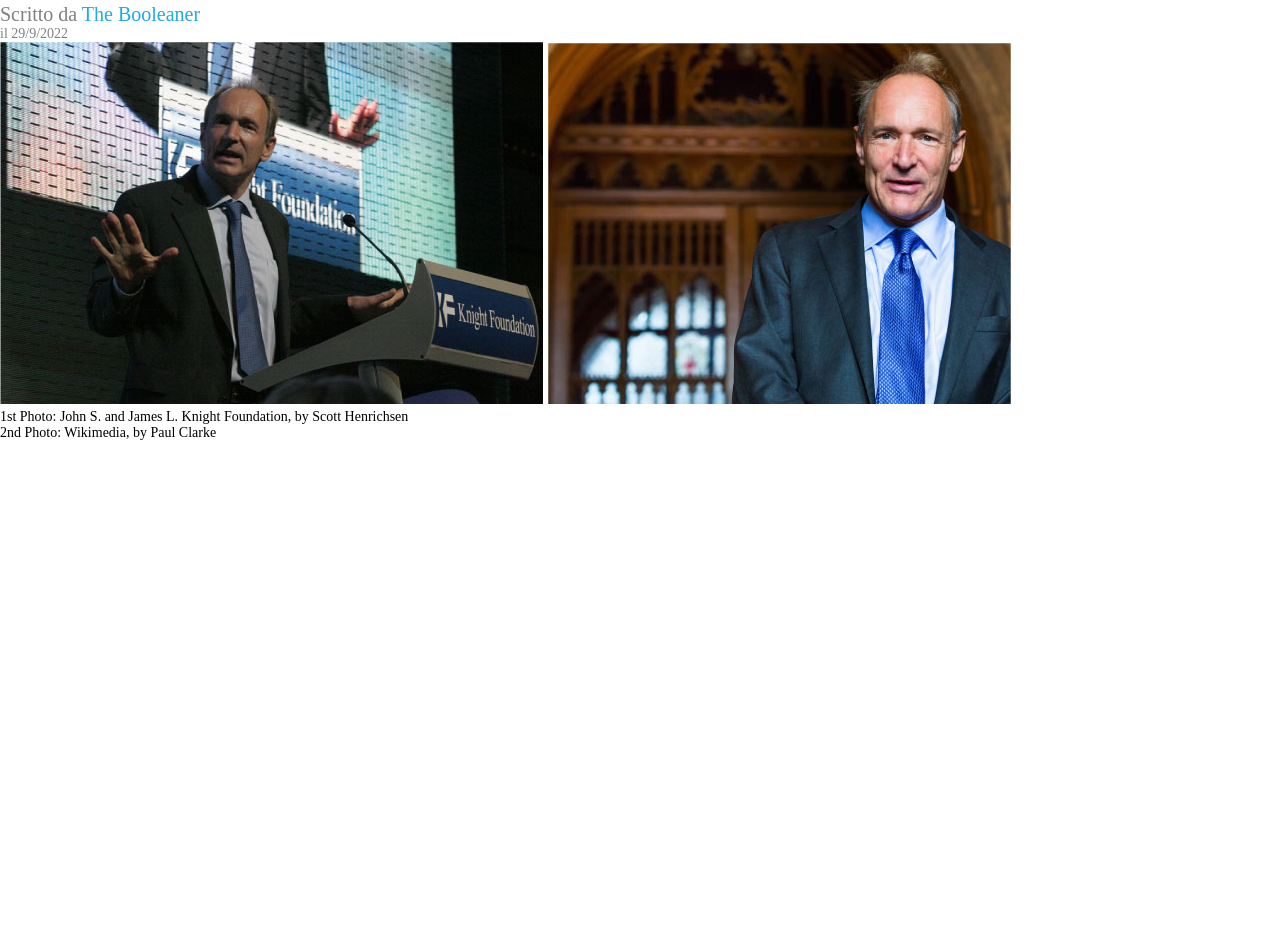
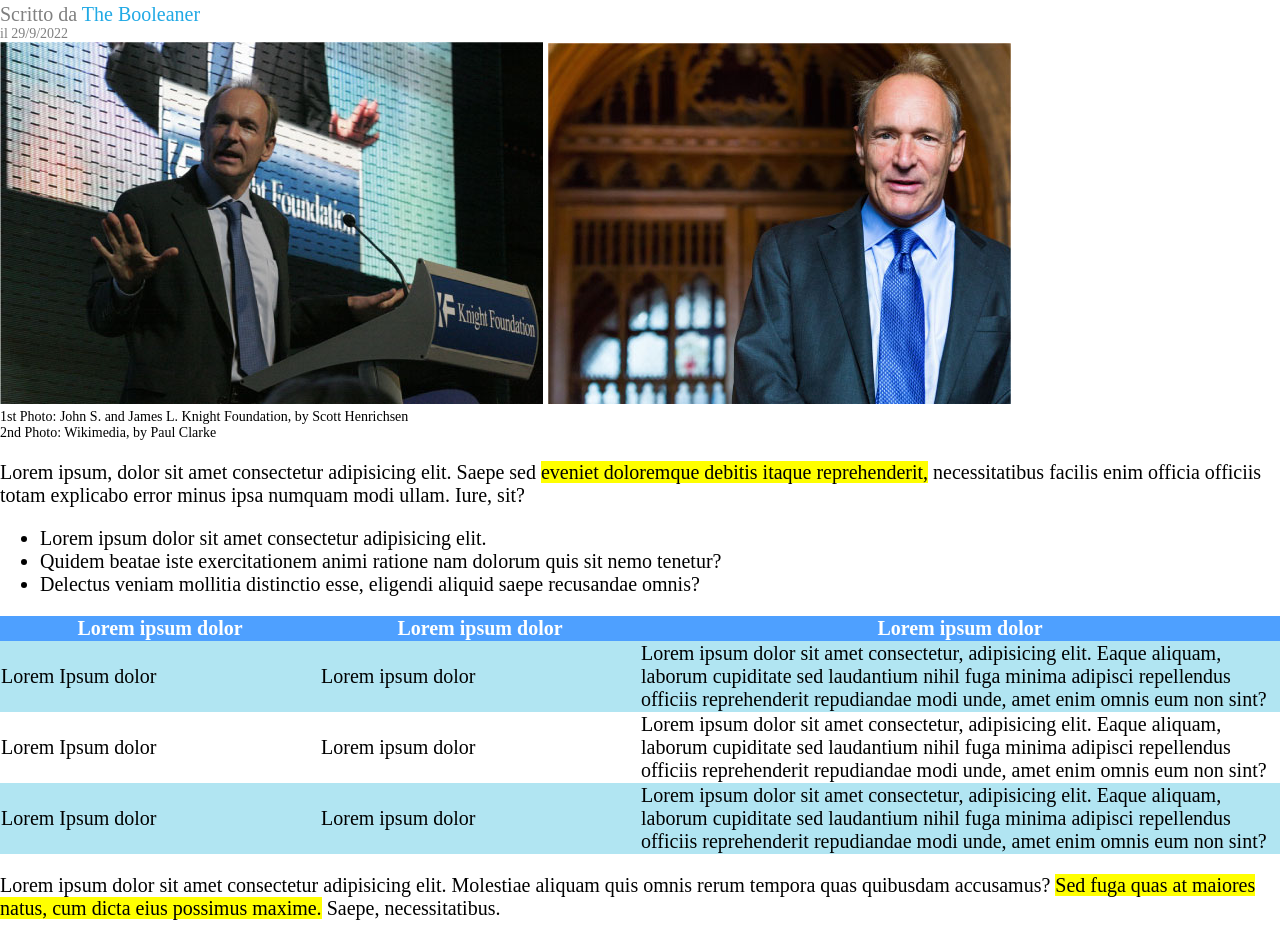
Before and after one commit to JacopoP/html-css-booleaner, a plain HTML site: page index.html in a window 1280 px wide. Shown: the part 261-1201 px from the top of the page. Before the commit the page ends 800 px from the top, so only its background shows below. Drawn offline with Linux system fonts and the light colour scheme.

Commit message:
Main completato

```diff
--- a/css/style.css
+++ b/css/style.css
@@ -6,6 +6,7 @@ body{
     margin: 0;
 }
 
+/* stile intestazione */
 #intestazione{
     background-image: url("../img/pattern.png");
     background-size: contain;
@@ -27,6 +28,7 @@ h1{
     margin-bottom: 0;
     margin-top: 1.6%;
 }
+/* fine stile intestazione */
 
 .grigio{
     color: #808080;
@@ -39,3 +41,27 @@ h1{
 .small-txt{
     font-size: 0.7em;
 }
+
+/* stile main */
+main span{
+    background-color: yellow;
+}
+
+table{
+    width: 100%;
+    border-collapse: collapse;
+}
+
+thead{
+    background-color: #4EA0FF;
+    color: white;
+}
+
+tr.lblue{
+    background-color: #B1E5F2;
+}
+
+td.per50{
+    width: 50%;
+}
+/* fine stile main */
--- a/index.html
+++ b/index.html
@@ -40,9 +40,46 @@
 
     <!-- componente di testo e secondo terzo -->
     <main>
+        <!-- paragrafo 1 -->
+        <p>Lorem ipsum, dolor sit amet consectetur adipisicing elit. Saepe sed <span>eveniet doloremque debitis itaque reprehenderit,</span> necessitatibus facilis enim officia officiis totam explicabo error minus ipsa numquam modi ullam. Iure, sit?</p>
+        <!-- lista -->
+        <ul>
+            <li>Lorem ipsum dolor sit amet consectetur adipisicing elit.</li>
+            <li>Quidem beatae iste exercitationem animi ratione nam dolorum quis sit nemo tenetur?</li>
+            <li>Delectus veniam mollitia distinctio esse, eligendi aliquid saepe recusandae omnis?</li>
+        </ul>
+        <!-- inizio tabella -->
+        <table>
 
-        <!-- inizio tabella -->
+            <thead>
+                <tr>
+                    <th>Lorem ipsum dolor</th>
+                    <th>Lorem ipsum dolor</th>
+                    <th>Lorem ipsum dolor</th>
+                </tr>
+            </thead>
+
+            <tbody>
+                <tr class="lblue">
+                    <td>Lorem Ipsum dolor</td>
+                    <td>Lorem ipsum dolor</td>
+                    <td class="per50">Lorem ipsum dolor sit amet consectetur, adipisicing elit. Eaque aliquam, laborum cupiditate sed laudantium nihil fuga minima adipisci repellendus officiis reprehenderit repudiandae modi unde, amet enim omnis eum non sint?</td>
+                </tr>
+                <tr>
+                    <td>Lorem Ipsum dolor</td>
+                    <td>Lorem ipsum dolor</td>
+                    <td class="per50">Lorem ipsum dolor sit amet consectetur, adipisicing elit. Eaque aliquam, laborum cupiditate sed laudantium nihil fuga minima adipisci repellendus officiis reprehenderit repudiandae modi unde, amet enim omnis eum non sint?</td>
+                </tr>
+                <tr class="lblue">
+                    <td>Lorem Ipsum dolor</td>
+                    <td>Lorem ipsum dolor</td>
+                    <td class="per50">Lorem ipsum dolor sit amet consectetur, adipisicing elit. Eaque aliquam, laborum cupiditate sed laudantium nihil fuga minima adipisci repellendus officiis reprehenderit repudiandae modi unde, amet enim omnis eum non sint?</td>
+                </tr>
+            </tbody>
+        </table>
         <!-- fine tabella -->
+        <!-- paragrafo 2 -->
+        <p>Lorem ipsum dolor sit amet consectetur adipisicing elit. Molestiae aliquam quis omnis rerum tempora quas quibusdam accusamus? <span>Sed fuga quas at maiores natus, cum dicta eius possimus maxime.</span> Saepe, necessitatibus.</p>
 
     </main>
 
```
